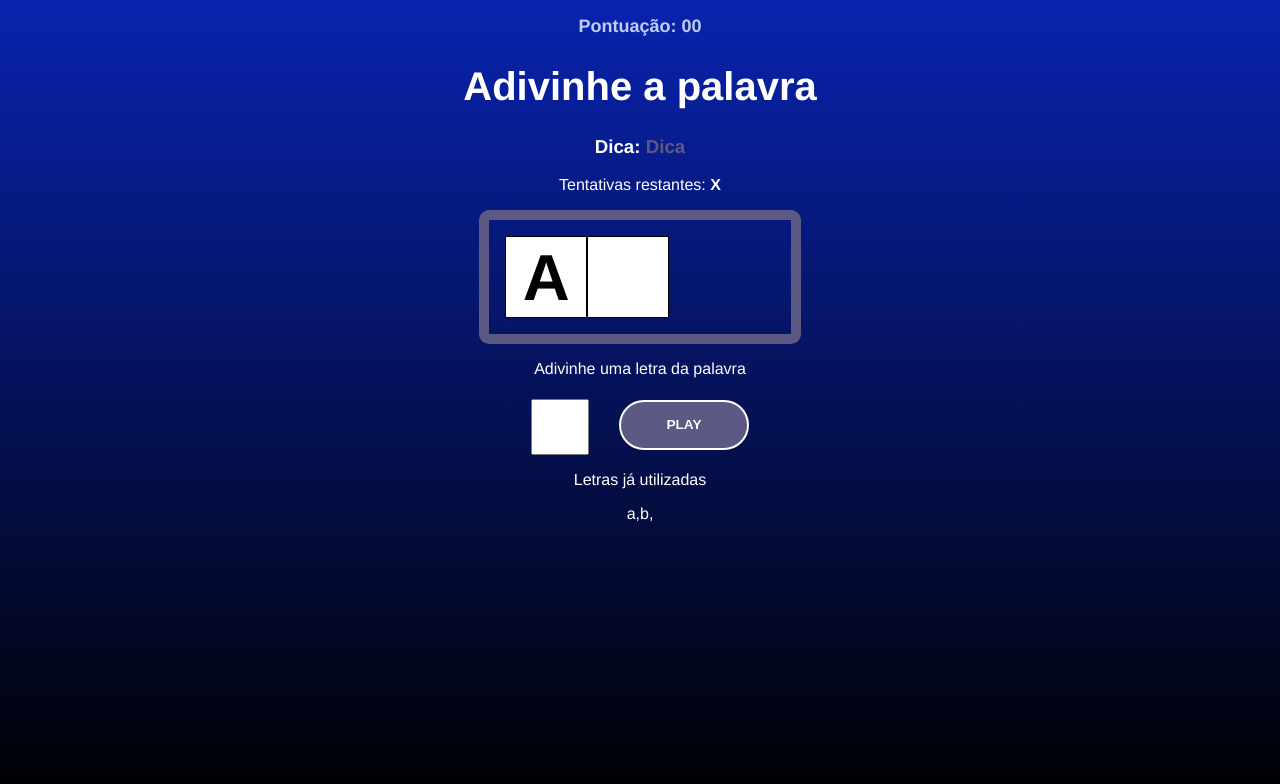
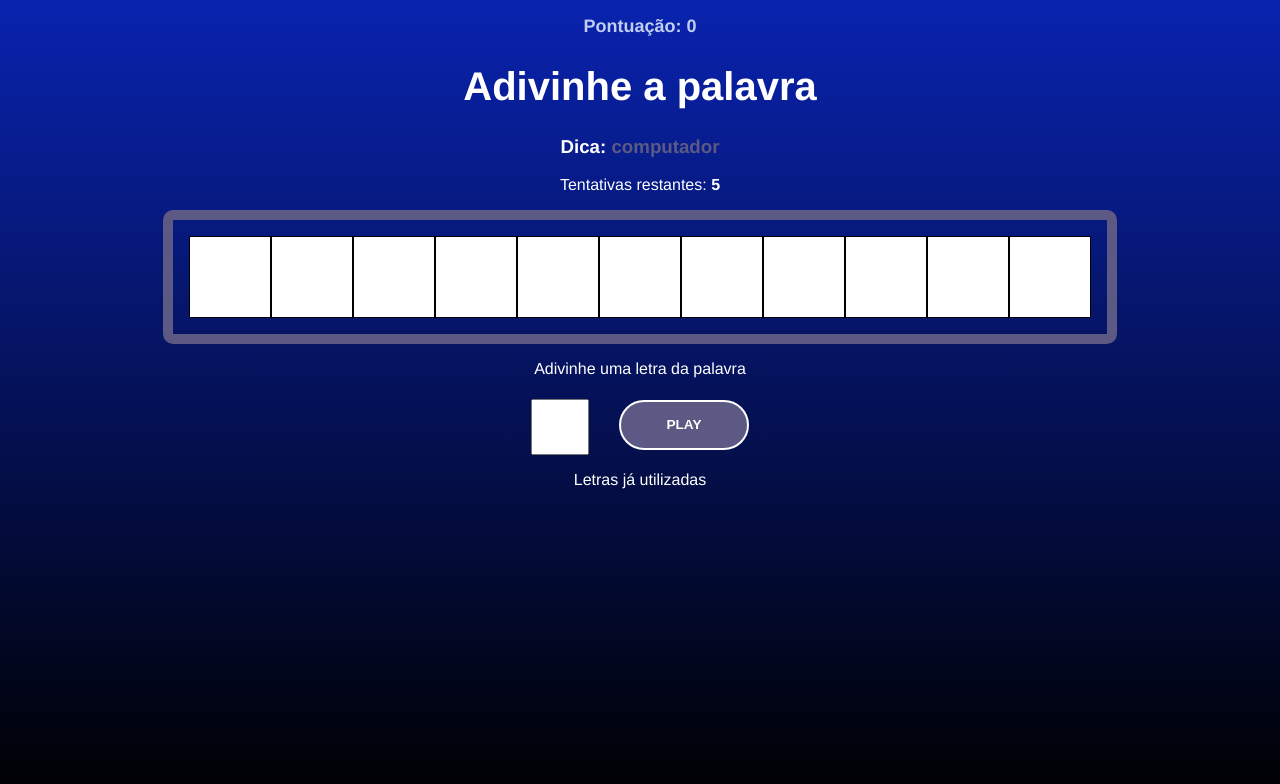
Before and after one commit to LeoMedeirosss/Project-SecretWord, a React (Create React App) app: page / in a window 1280 px wide. Both pictures are taken after a click on the button "COMEÇAR O JOGO". Shown: the top 784 px of the page. Built offline with nearby package versions, Linux system fonts and the light colour scheme.

Commit message:
game letter input 1.0

```diff
--- a/src/App.js
+++ b/src/App.js
@@ -21,6 +21,11 @@ function App() {
   const [pickedCategory, setPickedCategory] = useState('');
   const [letters, setLetters] = useState([]);
 
+  const [guessedLetters, setGuessedLetters] = useState([])
+  const [wrongLetters, setWrongLetters] = useState([])
+  const [guesses, setGuesses] = useState(5)
+  const [score, setScore] = useState(0)
+
   const pickWordAndCategory = () => {
     const categories = Object.keys(words);
     const category = categories[Math.floor(Math.random()
@@ -42,13 +47,13 @@ function App() {
 
     setPickedWord(word);
     setPickedCategory(category);
-    setLetters(letters);
+    setLetters(wordLetters);
 
     setGameStage(states[1].name)
   };
 
-  const verifyLetter = () => {
-    setGameStage(states[2].name)
+  const verifyLetter = (letter) => {
+    console.log(letter);
   }
 
   const retry = () => {
@@ -59,7 +64,17 @@ function App() {
   return (
     <div className="App">
         {gameStage === 'start' && <StartScreen startGame={startGame} />}
-        {gameStage === 'game' && <Game verifyLetter={verifyLetter} />}
+        {gameStage === 'game' &&
+        <Game
+          verifyLetter={verifyLetter}
+          pickedWord={pickedWord}
+          pickedCategory={pickedCategory}
+          letters={letters}
+          guessedLetters={guessedLetters}
+          wrongLetters={wrongLetters}
+          guesses={guesses}
+          score={score}
+        />}
         {gameStage === 'over' && <Over retry={retry} />}
     </div>
   );
--- a/src/components/Game.jsx
+++ b/src/components/Game.jsx
@@ -1,32 +1,68 @@
+import { useState, useRef } from 'react'
 import './Game.css'
 
-const Game = ({verifyLetter}) => {
+const Game = ({
+  verifyLetter,
+  pickedWord,
+  pickedCategory,
+  letters,
+  guessedLetters,
+  wrongLetters,
+  guesses,
+  score,
+}) => {
+  const [letter, setLetter] = useState('');
+  const letterInputRef = useRef(null)
+
+  const handleSubmit = (e) =>{
+    e.preventDefault();
+    verifyLetter(letter);
+    setLetter("");
+    letterInputRef.current.focus();
+  }
+
   return (
+
     <div className='game'>
       <p className='points'>
-        <span>Pontuação: 00</span>
+        <span>Pontuação: {score}</span>
       </p>
       <h1>Adivinhe a palavra</h1>
-      <h3 className='tip'>Dica: <span>Dica</span></h3>
-      <p>Tentativas restantes: <strong>X</strong></p>
+      <h3 className='tip'>Dica: <span>{pickedCategory}</span></h3>
+        <p>Tentativas restantes: <strong>{guesses}</strong></p>
 
       <div className='wordConteiner'>
-        <span className='letter'>a</span>
-        <span className='whiteSquare'></span>
+        {letters.map((letter, i) =>
+          guessedLetters.includes(letter) ? (
+            <span key={1} className='letter'>
+              {letter}
+            </span>
+          ) : (
+            <span key={1} className='whiteSquare'></span>
+          )
+        )}
       </div>
 
       <div className='letterConteiner'>
         <p>Adivinhe uma letra da palavra</p>
-        <form>
-          <input type="text" name='letter' maxLength="1" required/>
+        <form onSubmit={handleSubmit}>
+          <input
+            type="text"
+            name='letter'
+            maxLength="1"
+            required onChange={(e)=> setLetter(e.target.value)}
+            value={letter}
+            ref={letterInputRef}
+            />
           <button>Play</button>
         </form>
       </div>
 
       <div className='wrongLettersConteiner'>
         <p>Letras já utilizadas</p>
-        <span>a,</span>
-        <span>b,</span>
+        {wrongLetters.map((letter,i) =>(
+          <span key={i}>{letter},</span>
+        ))}
       </div>
     </div>
   )
```
